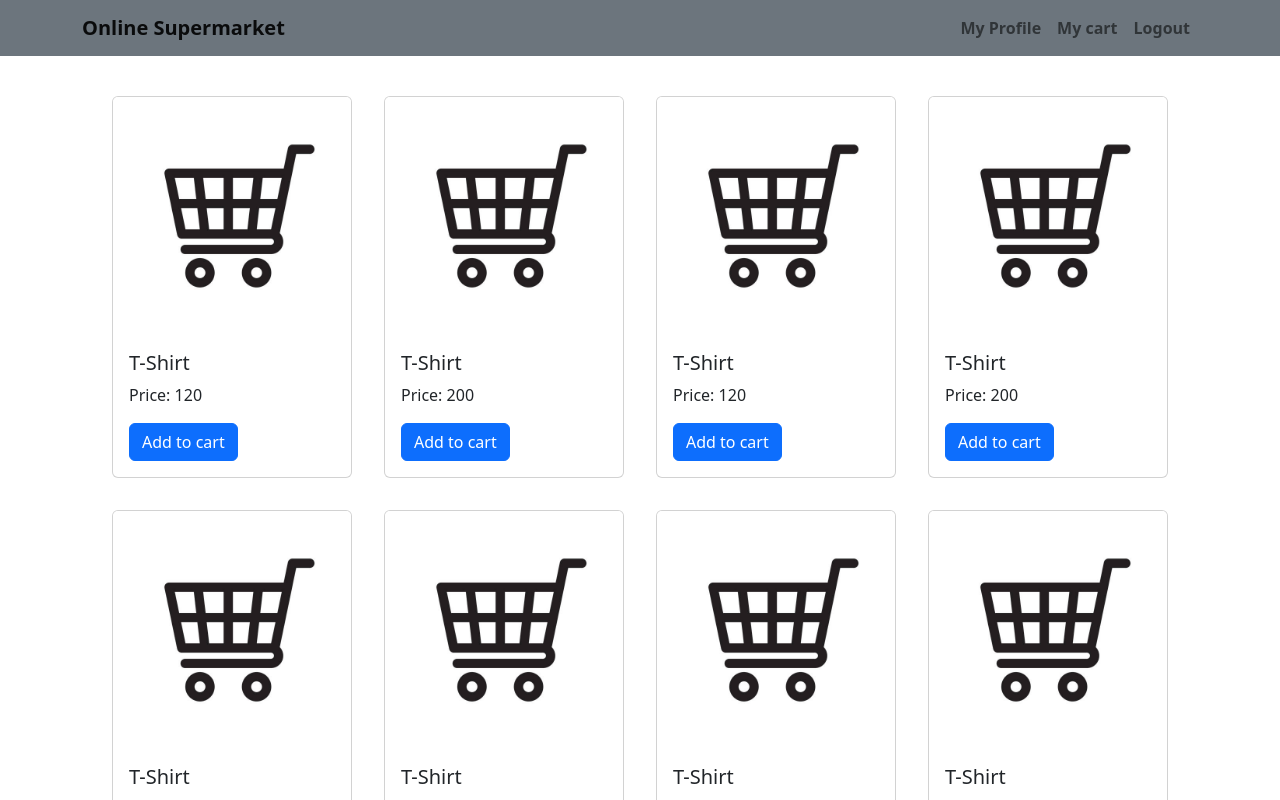
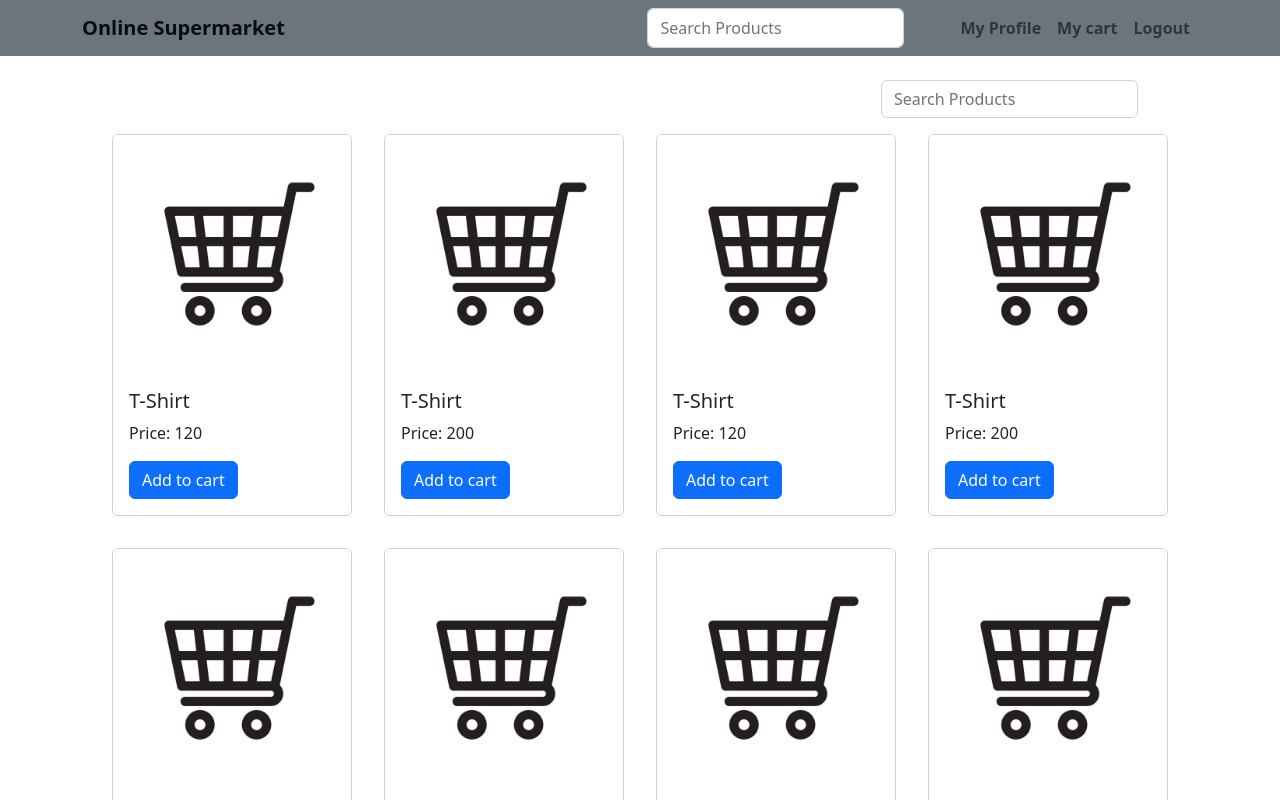
Before and after one commit to shaurya5/online-supermarket, a React (Create React App) app in the folder client/: page /dashboard in a window 1280 px wide. Shown: the top 800 px of the page. Built offline with nearby package versions, Linux system fonts and the light colour scheme.

Commit message:
search filter done

```diff
--- a/client/src/AllRoutes.js
+++ b/client/src/AllRoutes.js
@@ -4,6 +4,9 @@ import AdminLogin from './pages/AdminLogin';
 import Register from './pages/Register';
 import Login from './pages/Login';
 import Dashboard from './pages/Dashboard'
+import ForgotPwd from './components/login-cards/ForgotPwd';
+import Profile from './pages/Profile';
+import Cart from './pages/Cart'
 
 function AllRoutes() {
   return (
@@ -13,7 +16,10 @@ function AllRoutes() {
         <Route path='/login' element={<Login />} />
         <Route path='/register' element={<Register />} />
         <Route path='/admin-login' element={<AdminLogin />} />
+        <Route path='/forgot-pwd' element={<ForgotPwd />} />
         <Route path='/dashboard' element={<Dashboard />} />
+        <Route path='/profile' element={<Profile />} />
+        <Route path='/cart' element={<Cart />} />
       </Routes>
     </Router>
   );
--- a/client/src/components/login-cards/AdminLoginCard.js
+++ b/client/src/components/login-cards/AdminLoginCard.js
@@ -46,7 +46,7 @@ function AdminLoginCard() {
   return (
     <div className={styles.container}>
       <div className="row d-flex justify-content-center">
-        <div className="col-md-4">
+        <div className="col-md-4 border border-secondary p-3 rounded">
           <form id="loginform" onSubmit={loginSubmit}>
             <div className="form-group">
               <label>Email address (Admin)</label>
@@ -76,7 +76,10 @@ function AdminLoginCard() {
                 {passwordError}
               </small>
             </div>
-            <button type="submit" className="btn btn-primary mt-4">
+            <div className="mt-2">
+              <a href="/forgot-pwd">Forgot Password</a>
+            </div>
+            <button type="submit" className="btn btn-primary mt-3">
               Submit
             </button>
           </form>
--- /dev/null
+++ b/client/src/components/login-cards/ForgotPwd.js
@@ -0,0 +1,36 @@
+import React, { useState } from "react";
+import styles from "../../styles/loginCard.module.css";
+import NavigationBar from "../navs/NavigationBar";
+
+function ForgotPwd() {
+  const [email, setEmail] = useState("");
+
+  return (
+    <>
+      <NavigationBar />
+      <div className={styles.container}>
+        <div className="row d-flex justify-content-center">
+          <div className="col-md-4 border border-secondary p-3 rounded">
+            <h4 className="text-center">Forgot Password</h4>
+            <label>Email address</label>
+            <input
+              type="email"
+              className="form-control"
+              id="EmailInput"
+              name="EmailInput"
+              aria-describedby="emailHelp"
+              placeholder="Enter email"
+              onChange={(event) => setEmail(event.target.value)}
+            />
+
+            <button type="submit" className="btn btn-primary mt-3">
+              Submit
+            </button>
+          </div>
+        </div>
+      </div>
+    </>
+  );
+}
+
+export default ForgotPwd;
--- a/client/src/components/login-cards/LoginCard.js
+++ b/client/src/components/login-cards/LoginCard.js
@@ -47,7 +47,7 @@ function LoginCard() {
   return (
     <div className={styles.container}>
       <div className="row d-flex justify-content-center">
-        <div className="col-md-4">
+        <div className="col-md-4 border border-secondary p-3 rounded">
           <form id="loginform" onSubmit={loginSubmit}>
             <div className="form-group">
               <label>Email address</label>
@@ -77,7 +77,10 @@ function LoginCard() {
                 {passwordError}
               </small>
             </div>
-            <button type="submit" className="btn btn-primary mt-4">
+            <div className="mt-2">
+              <a href="/forgot-pwd">Forgot Password</a>
+            </div>
+            <button type="submit" className="btn btn-primary mt-3">
               Submit
             </button>
           </form>
--- a/client/src/components/login-cards/RegisterCard.js
+++ b/client/src/components/login-cards/RegisterCard.js
@@ -62,7 +62,7 @@ function RegisterCard() {
   return (
     <div className={styles.container}>
       <div className="row d-flex justify-content-center">
-        <div className="col-md-4">
+        <div className="col-md-4 border border-secondary p-3 rounded">
           <form id="loginform" onSubmit={loginSubmit}>
             <div className="form-group">
               <label>Name</label>
--- a/client/src/components/navs/DashboardNav.js
+++ b/client/src/components/navs/DashboardNav.js
@@ -3,21 +3,44 @@ import Nav from "react-bootstrap/Nav";
 import Navbar from "react-bootstrap/Navbar";
 import "bootstrap/dist/css/bootstrap.min.css";
 import "../../styles/navbar.css";
+import Form from "react-bootstrap/Form";
+import { useState } from "react";
 
-function DashboardNav() {
+function DashboardNav({ searchShown }) {
+  const [searchText, setSearchText] = useState("")
+
   return (
     <Navbar bg="secondary" expand="lg">
       <Container className="nav-container">
         <div>
-          <Navbar.Brand className="link-text" href="/dashboard">Online Supermarket</Navbar.Brand>
+          <Navbar.Brand className="link-text" href="/dashboard">
+            Online Supermarket
+          </Navbar.Brand>
         </div>
         <Navbar.Toggle aria-controls="basic-navbar-nav" />
         <div>
           <Navbar.Collapse id="basic-navbar-nav">
             <Nav className="me-auto">
-              <Nav.Link className="link-text" href="/profile">My Profile</Nav.Link>
-              <Nav.Link className="link-text" href="/cart">My cart</Nav.Link>
-              <Nav.Link className="link-text" href="/">Logout</Nav.Link>
+              {searchShown &&
+                <Form className="d-flex">
+                  <Form.Control
+                    type="search"
+                    placeholder="Search Products"
+                    className="me-5"
+                    aria-label="Search"
+                    onChange={e => setSearchText(e.target.value)}
+                  />
+                </Form>
+              }
+              <Nav.Link className="link-text" href="/profile">
+                My Profile
+              </Nav.Link>
+              <Nav.Link className="link-text" href="/cart">
+                My cart
+              </Nav.Link>
+              <Nav.Link className="link-text" href="#">
+                Logout
+              </Nav.Link>
             </Nav>
           </Navbar.Collapse>
         </div>
--- /dev/null
+++ b/client/src/pages/Cart.js
@@ -0,0 +1,12 @@
+import React from 'react';
+import DashboardNav from '../components/navs/DashboardNav';
+
+function Cart(props) {
+  return (
+    <>
+      <DashboardNav searchShown={false} />
+    </>
+  );
+}
+
+export default Cart;
--- a/client/src/pages/Dashboard.js
+++ b/client/src/pages/Dashboard.js
@@ -1,10 +1,13 @@
-import React from "react";
+import { useState } from "react";
 import ProductCard from "../components/dashboard/ProductCard";
 import DashboardNav from "../components/navs/DashboardNav";
 import { Container, CardGroup } from "react-bootstrap";
-import styles from '../styles/dashboard.module.css'
+import styles from "../styles/dashboard.module.css";
+import Form from "react-bootstrap/Form";
 
 function Dashboard() {
+  const [searchText, setSearchText] = useState("")
+
   const products = [
     {
       productName: "T-Shirt",
@@ -23,29 +26,42 @@ function Dashboard() {
       productPrice: "200",
     },
     {
-      productName: "T-Shirt",
+      productName: "Pringles",
       productPrice: "120",
     },
     {
-      productName: "T-Shirt",
+      productName: "Doritos",
       productPrice: "200",
     },
     {
-      productName: "T-Shirt",
+      productName: "Trousers",
       productPrice: "120",
     },
     {
-      productName: "T-Shirt",
+      productName: "Jeans",
       productPrice: "200",
     },
   ];
 
+  const filteredProducts = products.filter(product => {
+    return product.productName.toLowerCase().includes(searchText.toLowerCase())
+  })
+
   return (
     <>
-      <DashboardNav />
+      <DashboardNav searchShown={true} />
       <Container className="p-4">
+        <Form className="d-flex justify-content-end">
+          <Form.Control
+            type="search"
+            placeholder="Search Products"
+            className="me-5 w-auto"
+            aria-label="Search"
+            onChange={e => setSearchText(e.target.value)}
+          />
+        </Form>
         <CardGroup className={styles.cardGroup}>
-          {products.map((product, index) => {
+          {filteredProducts.map((product, index) => {
             return (
               <div key={index} className="m-3">
                 <ProductCard
--- /dev/null
+++ b/client/src/pages/Profile.js
@@ -0,0 +1,12 @@
+import React from 'react';
+import DashboardNav from '../components/navs/DashboardNav';
+
+function Profile(props) {
+  return (
+    <>
+      <DashboardNav searchShown={false} />
+    </>
+  );
+}
+
+export default Profile;
```
Also changed, not shown: client/src/components/dashboard/ProfileCard.js (added, +11 -0 lines).
